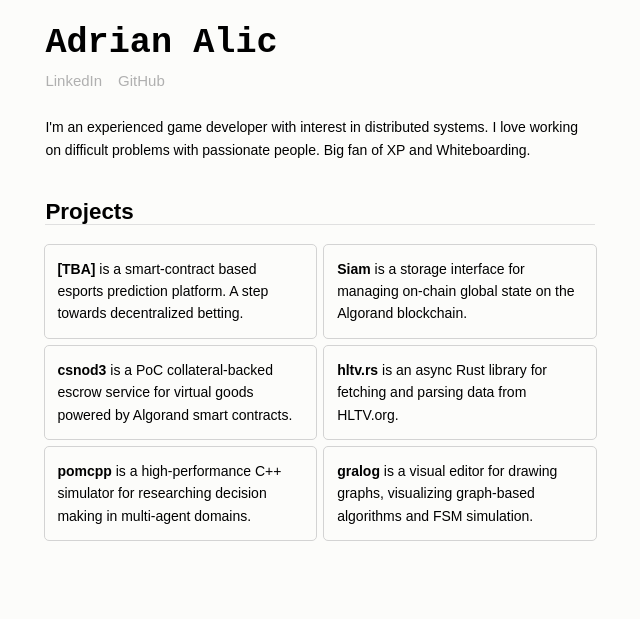
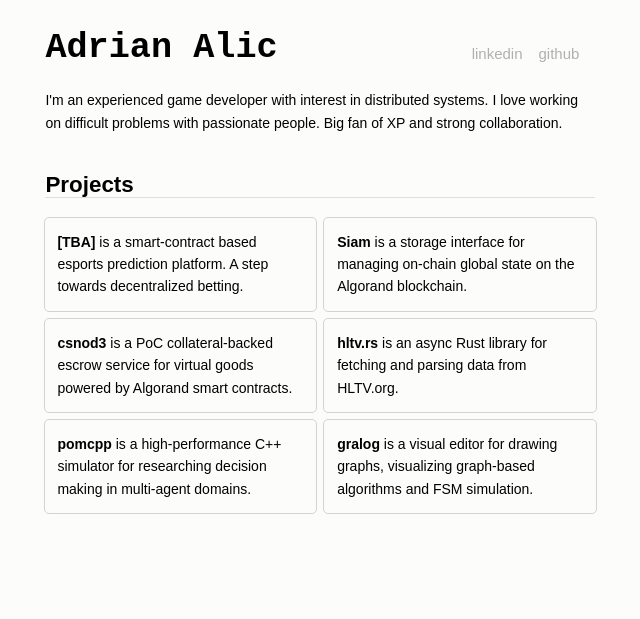
Before and after one commit to dist1ll/dist1ll.github.io, a plain HTML site: page index.html in a window 1280 px wide. Shown: the whole page, without its empty margins (318-958 px from the left). Drawn offline with Linux system fonts and the light colour scheme.

Commit message:
Update main page and styling

```diff
--- a/index.html
+++ b/index.html
@@ -1,10 +1,10 @@
 <!DOCTYPE html>
 <html lang="en">
 	<head>
-		<title>Adrian's Website</title>
+		<title>Adrian Alic - Distributed Systems, Game Development</title>
 		<meta name="viewport" content="width=device-width, initial-scale=1, minimum-scale=1, user-scalable=no" />
 		<meta charset="UTF-8">
-		<meta name="description" content="Software developer with interest in distributed and decentralized systems. Here you can find a list of my background, projects, experiences and interests.">
+		<meta name="description" content="I'm an experienced game developer with interest in distributed systems. I love working on difficult problems with passionate people. Big fan of XP and strong collaboration.">
 		<meta name="theme-color" content="#000000">
 		<link rel="stylesheet" href="style.css">
 		<link rel="icon" type="image/png" sizes="32x32" href="/favicon-32x32.png">
@@ -15,10 +15,10 @@
 			<div id="content">
 				<div id="title">
 					<h1>Adrian Alic</h1>
-					<div id="contacts">
-						<a  href="https://www.linkedin.com/in/dist1ll/">LinkedIn</a>
-						<a  href="https://github.com/dist1ll">GitHub</a>
-					</div>
+					<span id="contacts">
+						<a  href="https://www.linkedin.com/in/dist1ll/">linkedin</a>
+						<a  href="https://github.com/dist1ll">github</a>
+					</span>
 
 				</div>
 
@@ -26,7 +26,7 @@
 					<div id="category-content">
 						I'm an experienced game developer with interest in distributed systems.
 						I love working on difficult problems with passionate people.
-						Big fan of XP and Whiteboarding.
+						Big fan of XP and strong collaboration.
 					</div>
 				</div>
 
--- a/style.css
+++ b/style.css
@@ -36,10 +36,13 @@ a {
 	text-decoration: none;
 }
 h1 {
+	display: inline;
 	font-family: monospace;
 	font-weight: 700;
 	font-size: 2.2rem;
-	margin-bottom: 1rem;
+	margin-bottom: 0;
+	line-height: 1.6ch;
+	min-width: 12ch;
 }
 a:visited { text-decoration: none; }
 a:hover { text-decoration: none; color:#e600b4; }
@@ -63,8 +66,10 @@ li:before {
 }
 #title {
 	display: flex;
-	flex-direction: column;
-	justify-content: flex-end;
+	flex-direction: row;
+	flex-wrap: wrap;
+	justify-content: space-between;
+	align-items: flex-end;
 	width: 100%;
 	margin-bottom: 1.5rem;
 }
```
